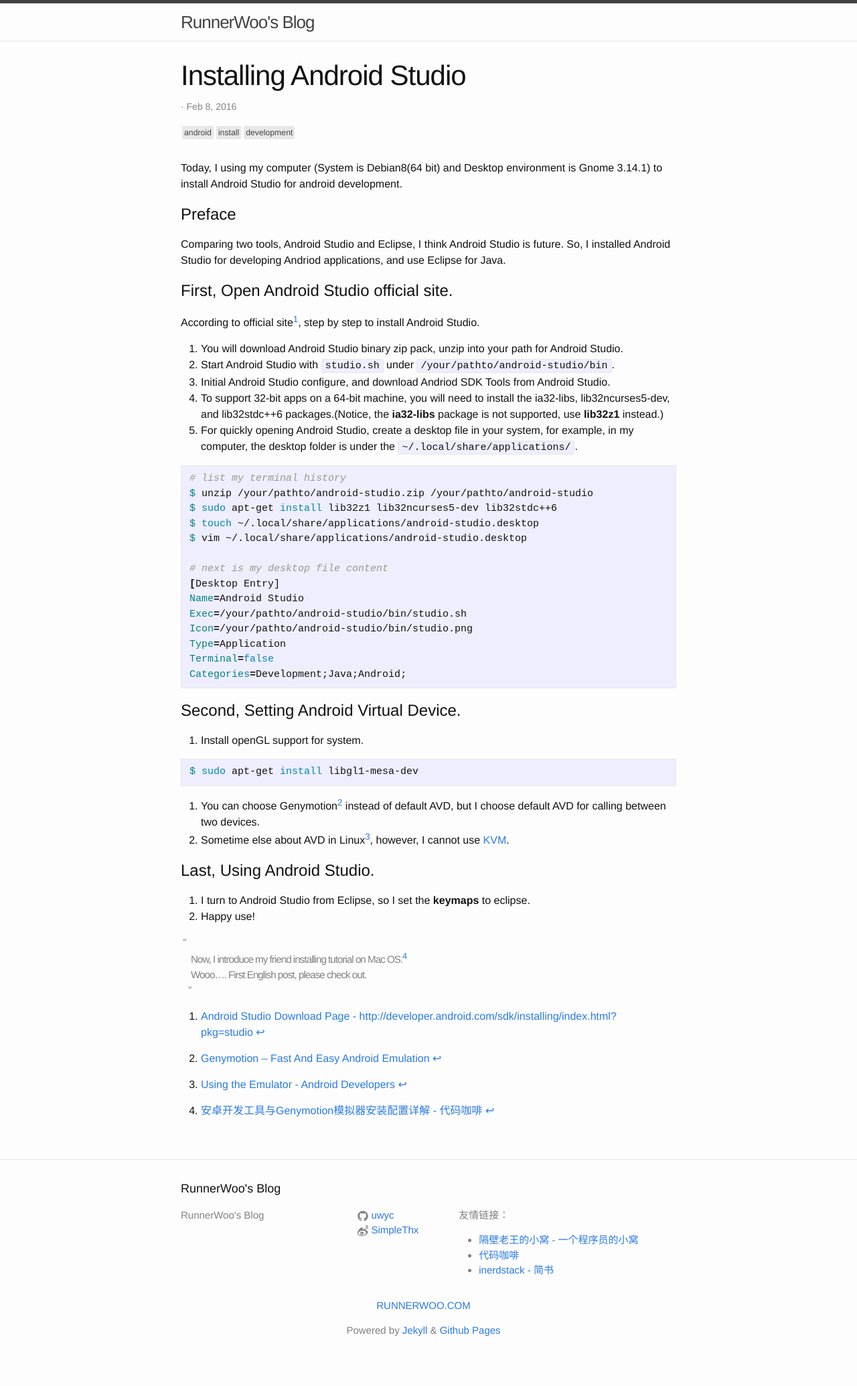
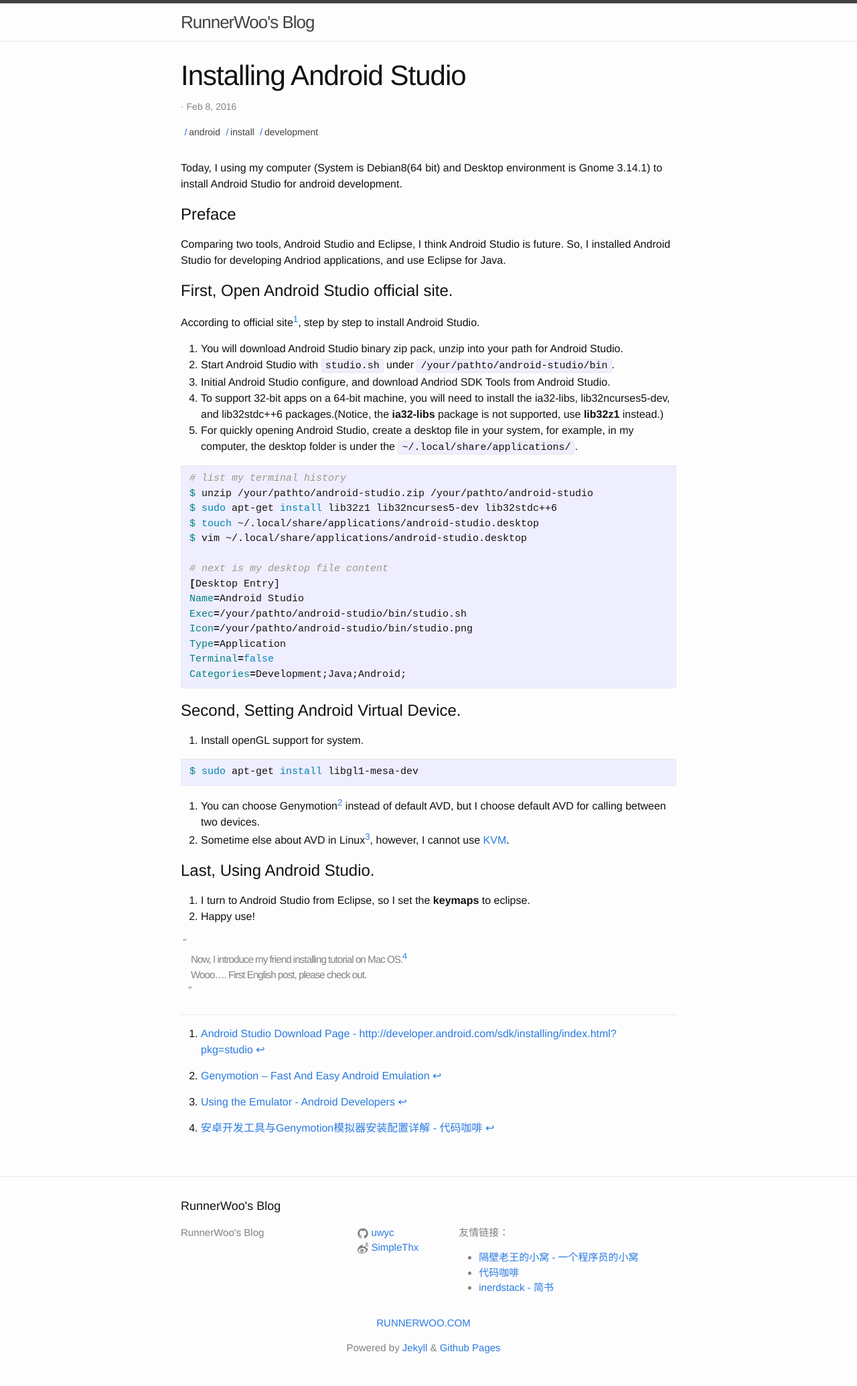
Before and after one commit to uwyc/uwyc.github.io, a Jekyll site: the page built from _posts/2016-02-08-installing-android-studio.md, in a window 1280 px wide. Shown: the whole page at 67% size. Built offline with Jekyll 4.4.1, drawn with Linux system fonts in a browser that asks for light colours; comment, search, counter and statistics services are not loaded; before the commit the page ends 2044 px from its top, so only the background shows below that.

Commit message:
clear tag css

```diff
--- a/_sass/_layout.scss
+++ b/_sass/_layout.scss
@@ -161,6 +161,12 @@
   margin: auto;
 }
 
+.footnotes {
+  border-top: 1px solid $grey-color-light;
+  margin-top: 1.5em;
+  padding-top: 1em;
+}
+
 
 /**
  * Page content
@@ -194,12 +200,14 @@
 
 .post-tag {
     display: inline-block;
-    font-size: $small-font-size * 0.875;
-    border-radius: 2px;
-    background-color: $grey-color-light;
+    font-size: $small-font-size;
     color: $grey-color-dark;
-    padding: 1px 3px;
-    margin: 0 2px;
+    padding: 0.05em 0.2em;
+    &:before {
+      content: "/";
+      color: $brand-color;
+      padding: 0.2em;
+    }
 }
 
 
```
